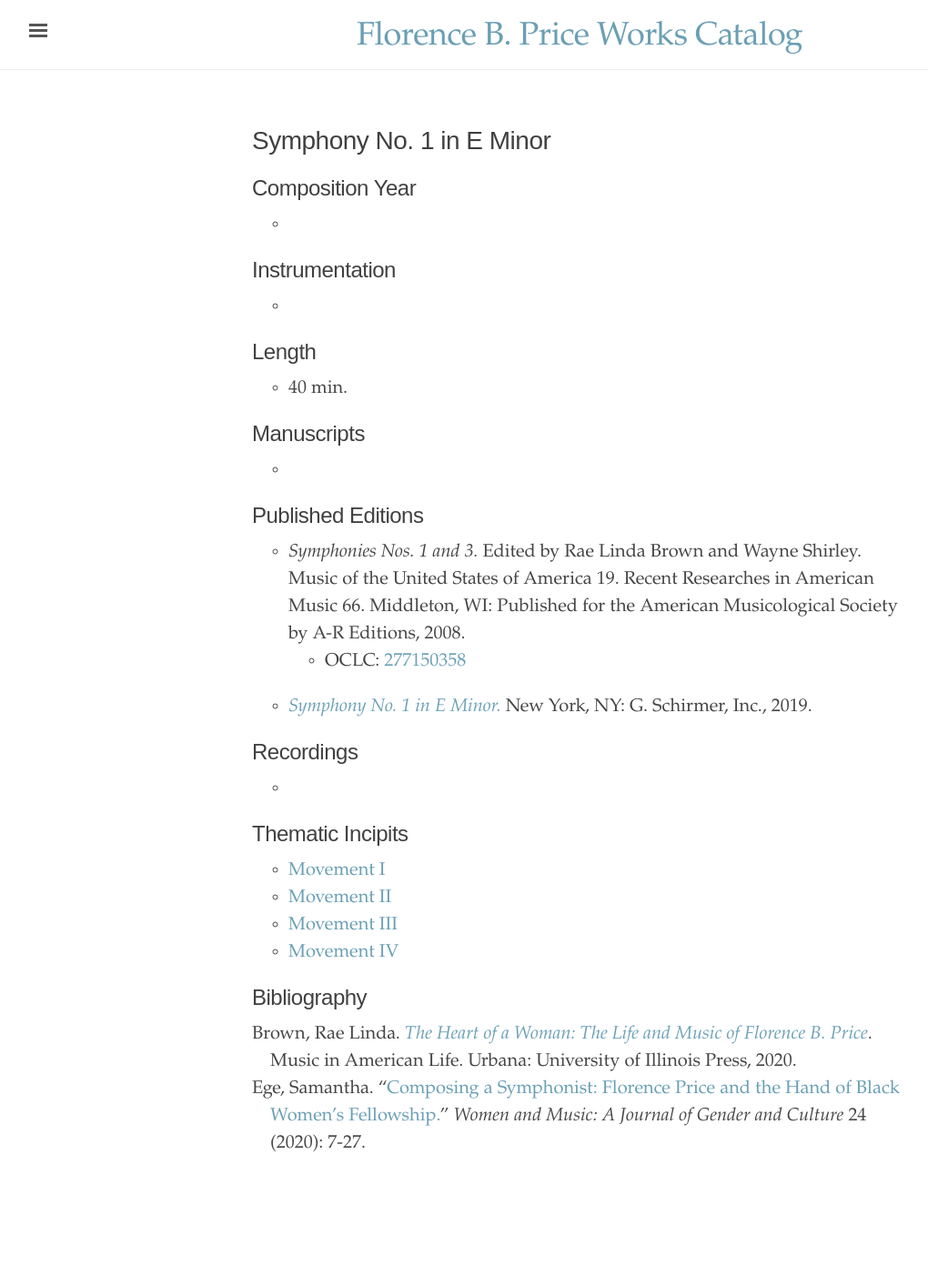
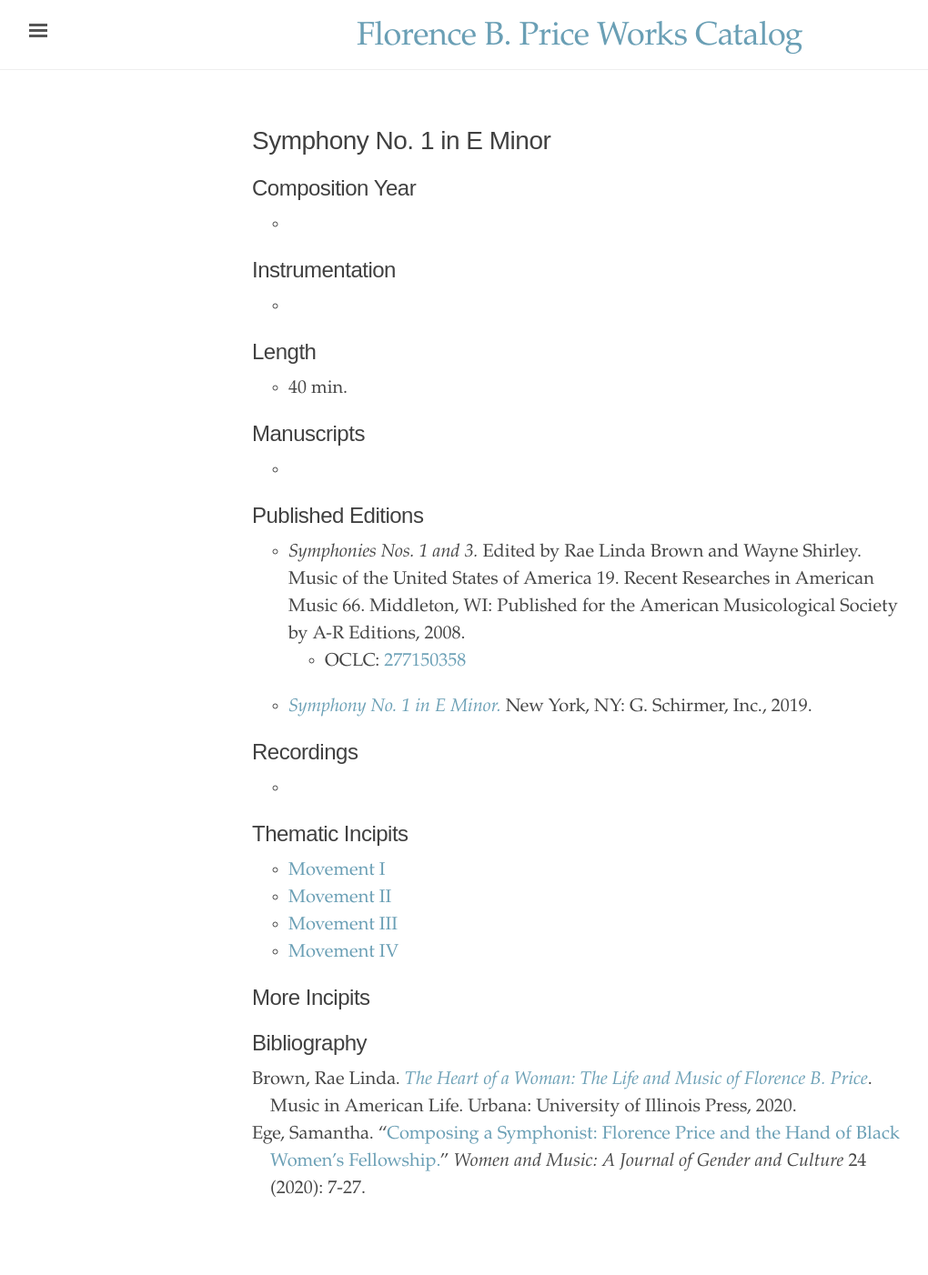
Before and after one commit to dwshadle/florence-price-catalog, a Jekyll site: the page built from _texts/price-symphony_no1.md, in a window 1280 px wide. Shown: the whole page at 91% size, without its empty margins (3-1023 px from the left). Built offline with Jekyll 4.4.1, drawn with Linux system fonts in a browser that asks for light colours; before the commit the page ends 1352 px from its top, so only the background shows below that.

Commit message:
Update price-symphony_no1.md

```diff
--- a/_texts/price-symphony_no1.md
+++ b/_texts/price-symphony_no1.md
@@ -32,6 +32,19 @@
 - [Movement III](https://dwshadle.github.io/test/price-symphony-no1/mvt3)
 - [Movement IV](https://dwshadle.github.io/test/price-symphony-no1/mvt4)
 
+## More Incipits
+<ul class="texts">
+    {% for item in site.texts %}
+      {% if (item.layout == "mei" and item.title == "Symphony No. 1" %}
+          <li class="text-title">
+          <a href="{{ site.baseurl }}{{ item.url }}">
+        {{ item.title }}
+              </a>
+    </li>
+      {% endif %}
+    {% endfor %}
+</ul>
+
 ## Bibliography
 1. Brown, Rae Linda. <a href="https://www.worldcat.org/title/1122800180" target="_blank">*The Heart of a Woman: The Life and Music of Florence B. Price*</a>. Music in American Life. Urbana: University of Illinois Press, 2020.
 2. Ege, Samantha. "<a href="https://doi.org/10.1353/wam.2020.0010" target="_blank">Composing a Symphonist: Florence Price and the Hand of Black Women's Fellowship.</a>" *Women and Music: A Journal of Gender and Culture* 24 (2020): 7-27.
```
